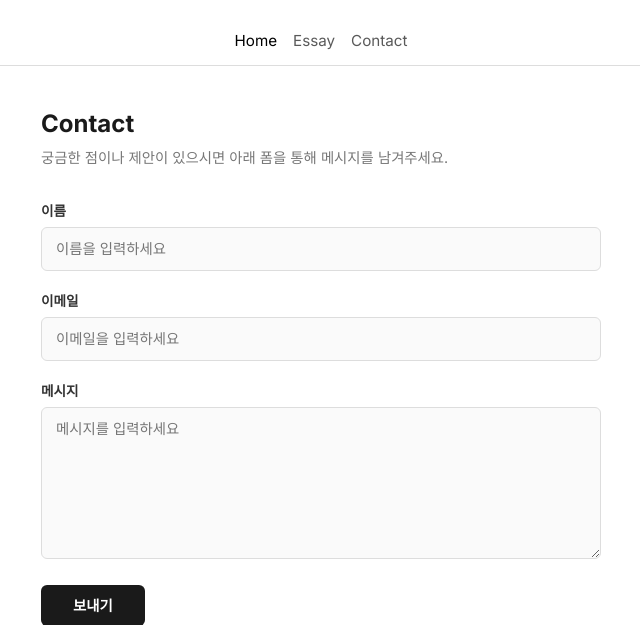
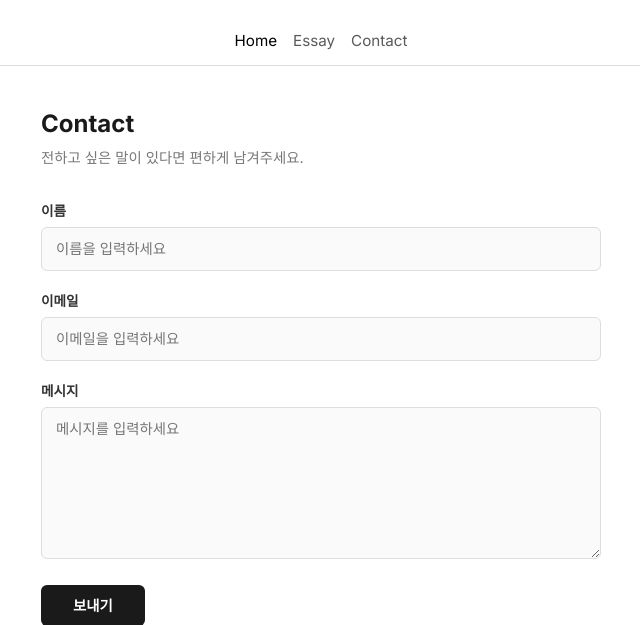
Before and after one commit to axinafuture/blog, a Django app: page /contact/ in a window 1280 px wide. Shown: the part 275-900 px from the top of the page, without its empty margins (319-959 px from the left). Run offline with Django 5.2, Linux system fonts and the light colour scheme; some libraries are stand-ins or nearby versions.

Commit message:
Update contact page description text
Co-Authored-By: Claude Opus 4.6 <noreply@anthropic.com>

```diff
--- a/templates/contact.html
+++ b/templates/contact.html
@@ -10,11 +10,11 @@
 {% block content %}
 <div class="contact-wrap">
     <h2 class="contact-title">Contact</h2>
-    <p class="contact-desc">궁금한 점이나 제안이 있으시면 아래 폼을 통해 메시지를 남겨주세요.</p>
+    <p class="contact-desc">전하고 싶은 말이 있다면 편하게 남겨주세요.</p>
 
     {% if success %}
     <div class="contact-success">
-        메시지가 성공적으로 전송되었습니다. 감사합니다!
+        메시지가 성공적으로 전송되었습니다.
     </div>
     {% else %}
     <form method="post" class="contact-form">
```
